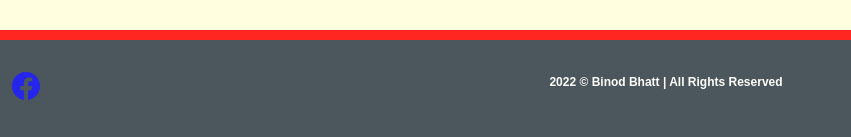
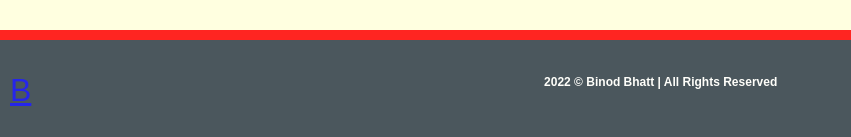
Before and after one commit to binodbhatt/binodbhatt.github.io, a plain HTML site: page index.html in a window 1280 px wide. Shown: the part 5393-5530 px from the top of the page, 0-851 px from the left. Drawn offline with nearby package versions, Linux system fonts and the light colour scheme; a web font is replaced by a local one.

Commit message:
Updatd index.html

```diff
--- a/index.html
+++ b/index.html
@@ -50,26 +50,24 @@
             <span></span>
         </div>
     </header>
+
     <div class="title">
         <p>Freelance Photography <br />& <br />Pencil Sketches</p>
     </div>
+
     <div>
         <p class="topic">Photos</h6>
     </div>
 
     <div class="photos">
         <div class="first">
-            <div> <img src="images/flowerwithbutterfly.jpg" alt=""></div>
-
+            <div><img src="images/flowerwithbutterfly.jpg" alt=""></div>
             <div><img src="images/tu ground.jpg" alt=""></div>
             <div><img src="images/night photo.jpg" alt=""></div>
             <div><img src="images/flowers.jpg" alt=""></div>
             <div><img src="images/sunset.jpg" alt=""></div>
             <div><img src="images/fire.jpg" alt=""></div>
             <div><img src="images/my photo.jpg" alt=""></div>
-
-
-
         </div>
         <div class="second">
             <div><img src="images/Swoyambhu.jpg" alt=""></div>
@@ -82,13 +80,14 @@
         </div>
     </div>
 
-    <p class="topic">Sketches</h6>
-        </div>
+    <div>
+        <p class="topic">Sketches</h6>
+    </div>
 
 
     <div class="photos">
         <div class="first">
-            <div> <img src="images/cute girl.jpg" alt=""></div>
+            <div><img src="images/cute girl.jpg" alt=""></div>
             <div><img src="images/boat.jpg" alt=""></div>
             <div><img src="images/handpump.jpg" alt=""></div>
 
@@ -102,19 +101,16 @@
 
     <footer>
         <div class="wave"></div>
-
-
-
         <ul class="social-icon">
-            <li><a href="#">
-                    <ion-icon name="logo-facebook"></ion-icon>
-                </a></li>
+            <li>
+                <a href="https://facebook.com/binodbhatt07">
+                   B
+                </a>
+            </li>
         </ul>
 
         <h6>2022 &copy Binod Bhatt | All Rights Reserved</h6>
     </footer>
-    <script type="module" src="https://unpkg.com/ionicons@5.5.2/dist/ionicons.esm.js"></script>
-    <script nomodule src="https://unpkg.com/ionicons@5.5.2/dist/ionicons.js"></script>
     <script src="/script.js"></script>
 </body>
 
```
